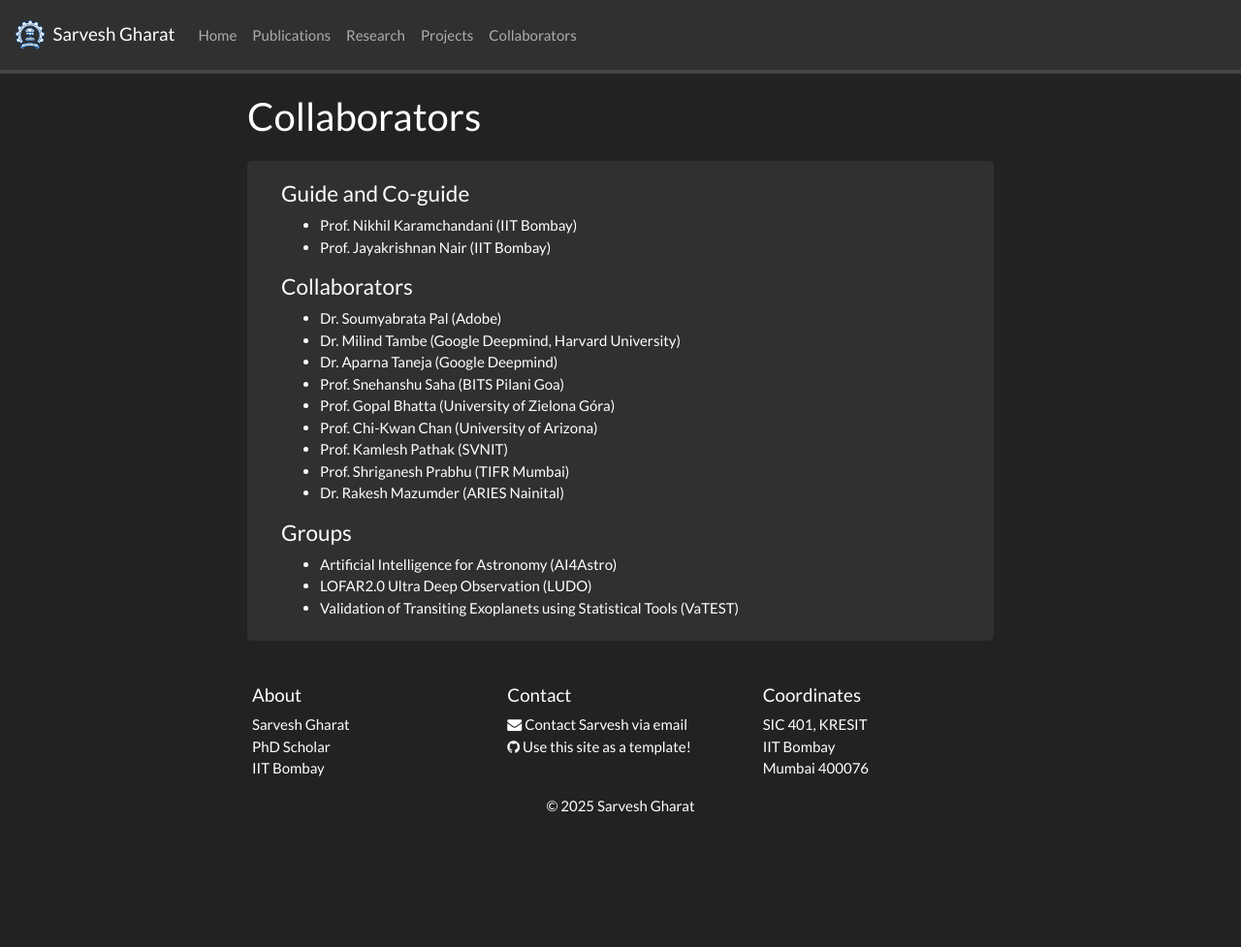
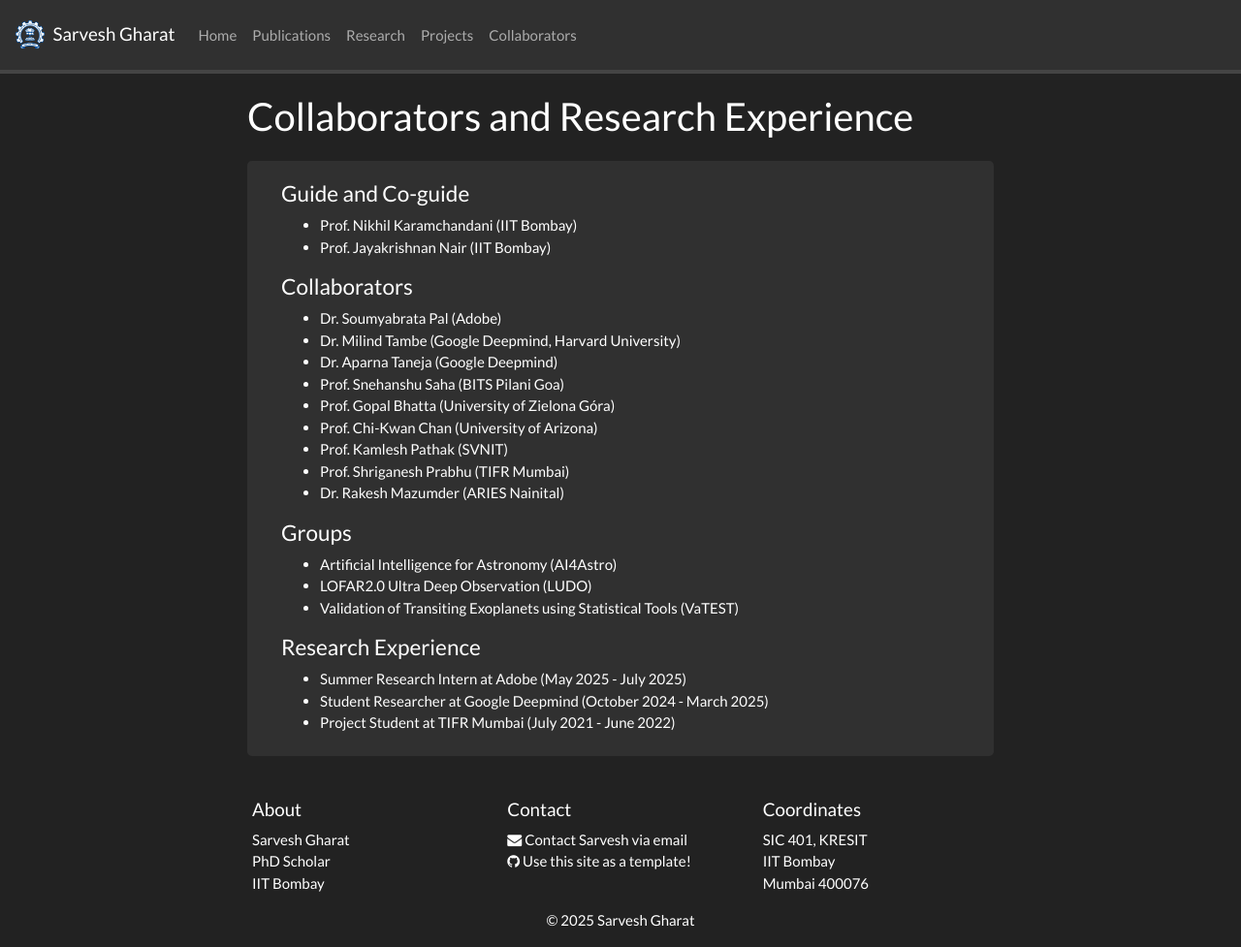
Before and after one commit to SarveshVGharat/SarveshVGharat.github.io, a Jekyll site: the page built from _pages/collaborators.md, in a window 1280 px wide and 977 px high. Shown: the whole window at 97% size. Built offline with Jekyll 4.4.1, drawn with Linux system fonts in a browser that asks for light colours; nearby versions of some CDN libraries; a style sheet for code colours, icons or effects is not loaded.

Commit message:
Update collaborators.md

```diff
--- a/_pages/collaborators.md
+++ b/_pages/collaborators.md
@@ -30,7 +30,7 @@ iframe {
 }
 </style>
 
-## Collaborators
+## Collaborators and Research Experience
 
 <div class="jumbotron">
 <div class="col-md-12 col-sm-12">
@@ -60,5 +60,12 @@ iframe {
 <li> Validation of Transiting Exoplanets using Statistical Tools (VaTEST) </li>
 </ul>
 
+<h4>Research Experience</h4>
+<ul>
+<li> Summer Research Intern at Adobe (May 2025 - July 2025) </li>
+<li> Student Researcher at Google Deepmind (October 2024 - March 2025) </li>
+<li> Project Student at TIFR Mumbai (July 2021 - June 2022) </li>
+</ul>
+
 </div>
 </div>
```
